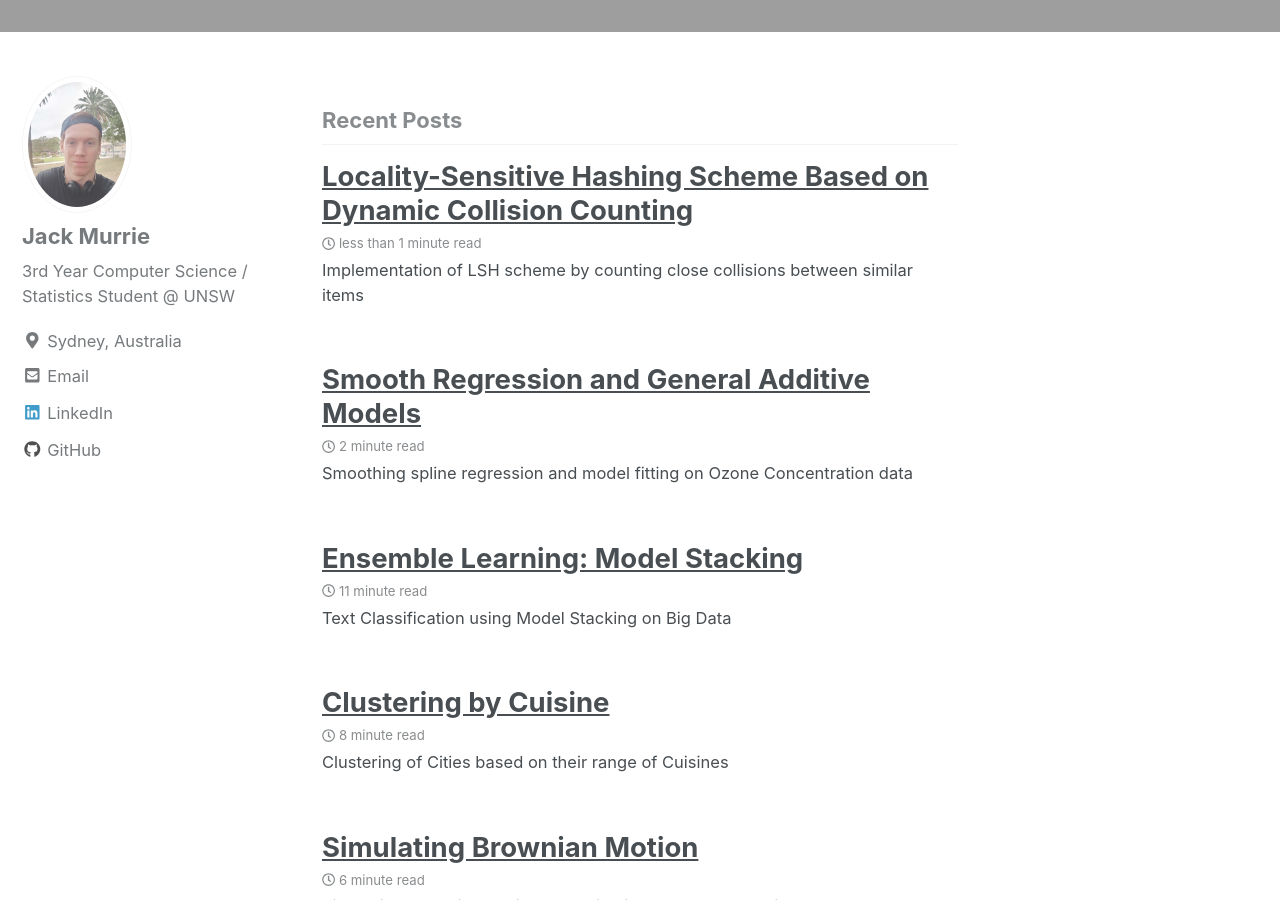
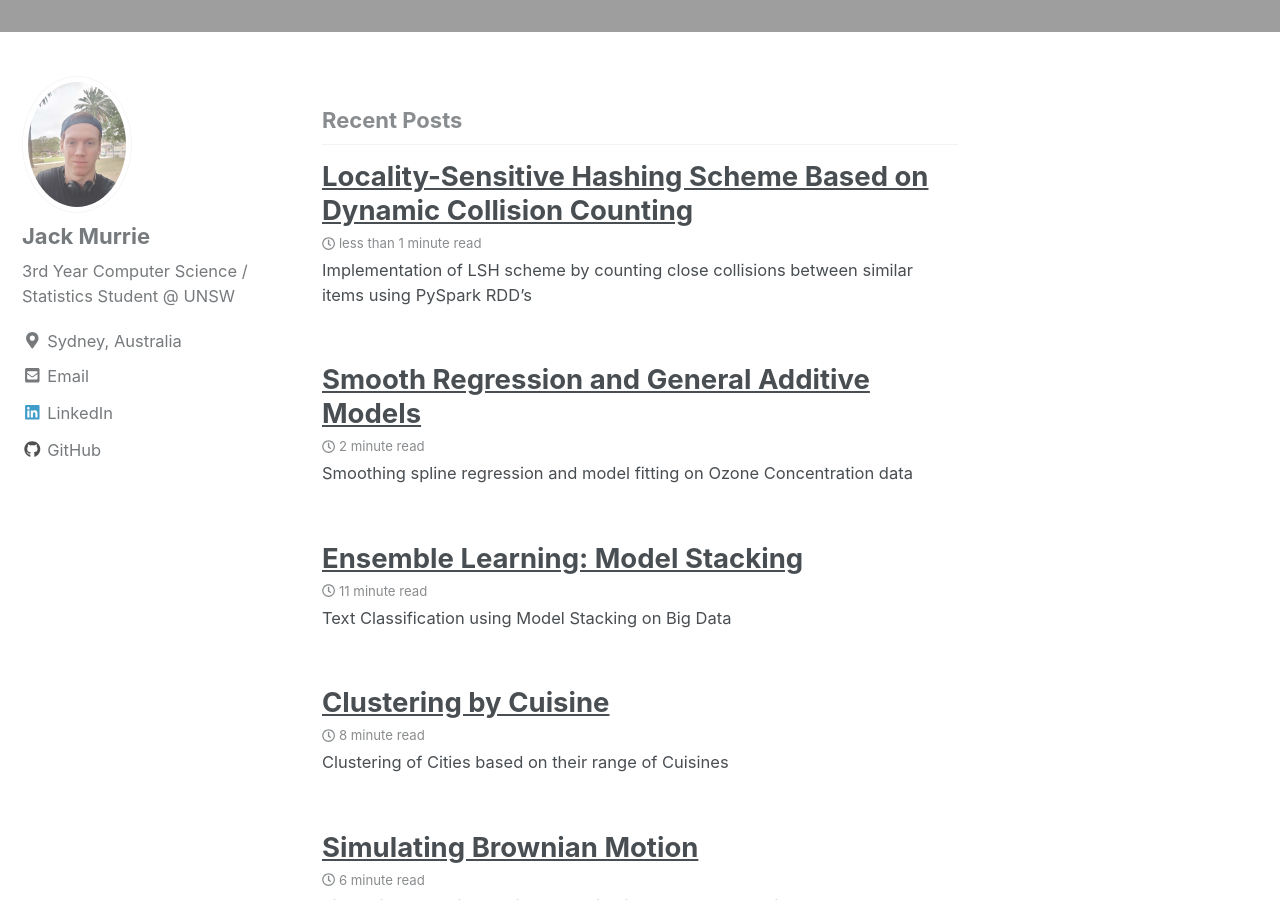
Before and after one commit to JackMurrie/JackMurrie.github.io, a Jekyll site: the page built from index.html, in a window 1280 px wide and 900 px high, scrolled down 1028 px. Built offline with Jekyll 4.4.1, drawn with Linux system fonts in a browser that asks for light colours; nearby versions of some CDN libraries; the list of posts is cut into pages by our own code.

Commit message:
added lsh post

```diff
--- a/_posts/2020-09-04-LSH.md
+++ b/_posts/2020-09-04-LSH.md
@@ -3,8 +3,8 @@
 date: 2020-09-04
 tags: [PySpark, Similarity Search, Big Data]
 header:
-  image: "/images/nasa-Q1p7bh3SHj8-unsplash"
-excerpt: "Implementation of LSH scheme by counting close collisions between similar items"
+  image: "/images/nasa-Q1p7bh3SHj8-unsplash.jpg"
+excerpt: "Implementation of LSH scheme by counting close collisions between similar items using PySpark RDD's"
 mathjax: "true"
 ---
 
```
